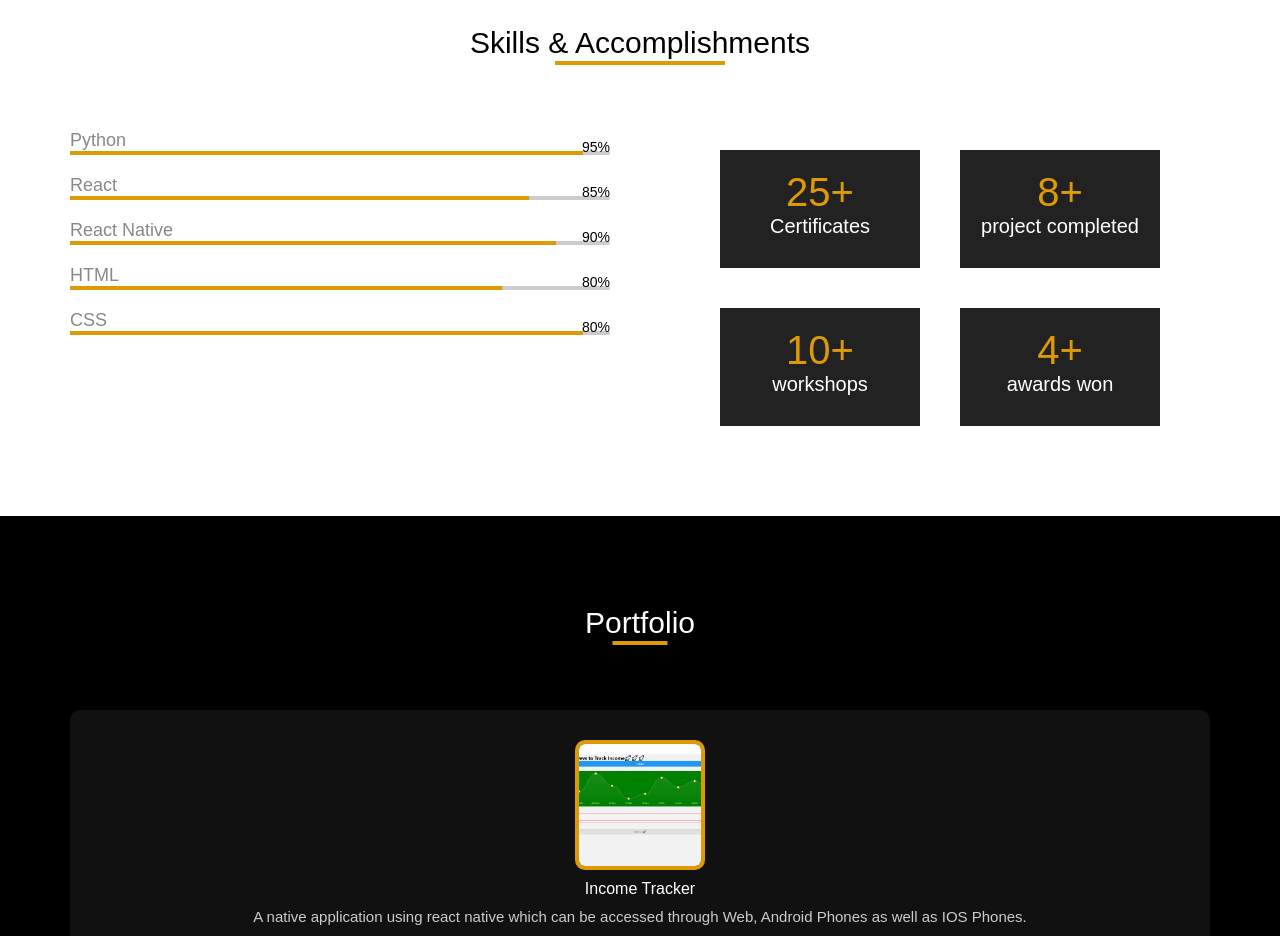
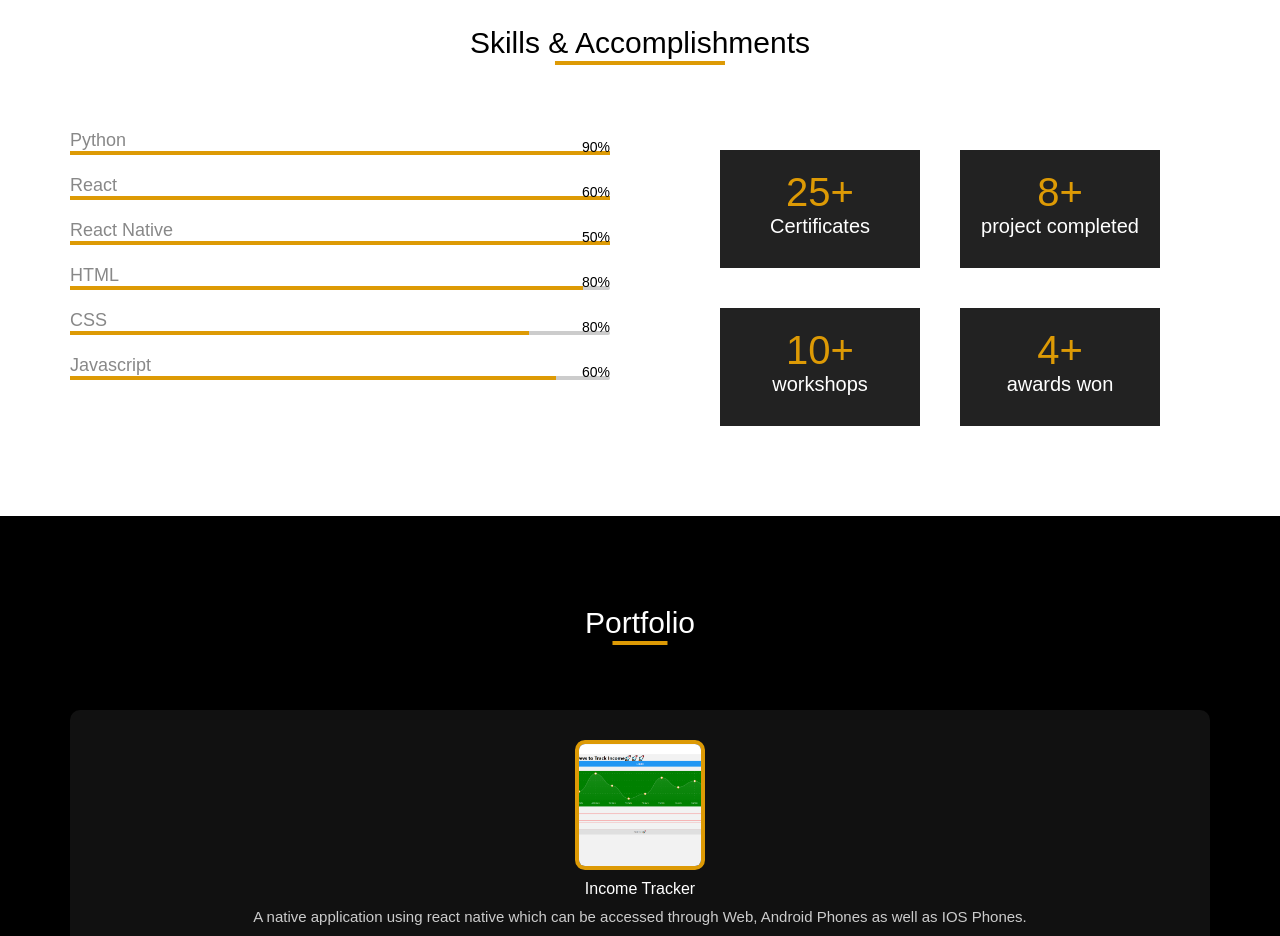
Before and after one commit to PoojaB29/PoojaB29.github.io, a plain HTML site: page index.html in a window 1280 px wide. Shown: the part 1960-2896 px from the top of the page. Drawn offline with nearby package versions, Linux system fonts and the light colour scheme; a script that the page names is missing.

Commit message:
Changes fixed

```diff
--- a/index.html
+++ b/index.html
@@ -156,28 +156,28 @@
           <div class="skills-box">
             <h4>Python</h4>
             <div class="skills-ilt">
-              <div class="skills-bar html"></div>
-              <span>95%</span>
+              <div class="skills-bar python"></div>
+              <span>90%</span>
             </div>
           </div>
           <div class="skills-box">
             <h4>React</h4>
             <div class="skills-ilt">
-              <div class="skills-bar css"></div>
-              <span>85%</span>
+              <div class="skills-bar react"></div>
+              <span>60%</span>
             </div>
           </div>
           <div class="skills-box">
             <h4>React Native</h4>
             <div class="skills-ilt">
-              <div class="skills-bar javascript"></div>
-              <span>90%</span>
+              <div class="skills-bar reactnative"></div>
+              <span>50%</span>
             </div>
           </div>
           <div class="skills-box">
             <h4>HTML</h4>
             <div class="skills-ilt">
-              <div class="skills-bar nodejs"></div>
+              <div class="skills-bar html"></div>
               <span>80%</span>
             </div>
           </div>
@@ -185,8 +185,16 @@
           <div class="skills-box">
             <h4>CSS</h4>
             <div class="skills-ilt">
-              <div class="skills-bar mongodb"></div>
+              <div class="skills-bar css"></div>
               <span>80%</span>
+            </div>
+          </div>
+
+          <div class="skills-box">
+            <h4>Javascript</h4>
+            <div class="skills-ilt">
+              <div class="skills-bar javascript"></div>
+              <span>60%</span>
             </div>
           </div>
         </div>
```
